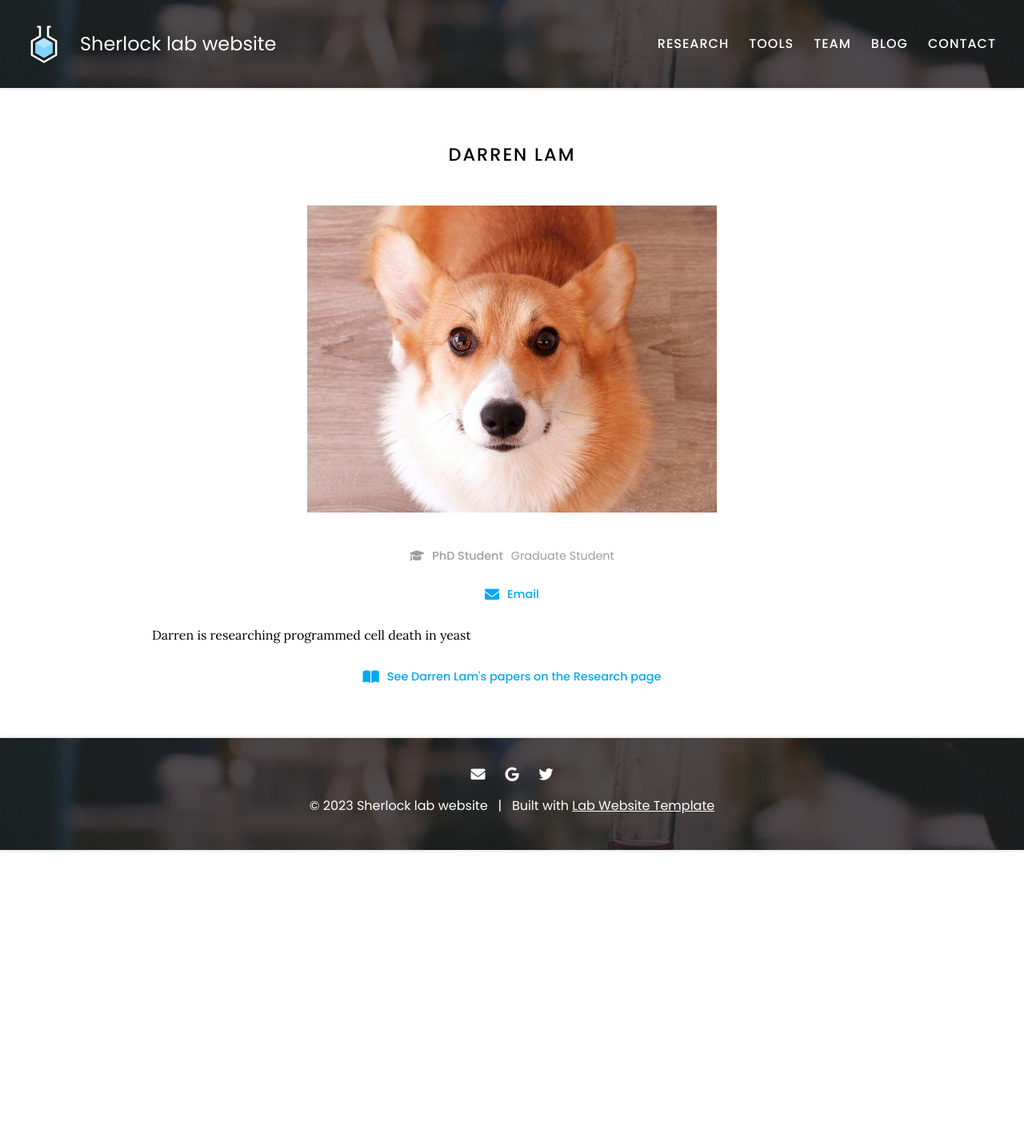
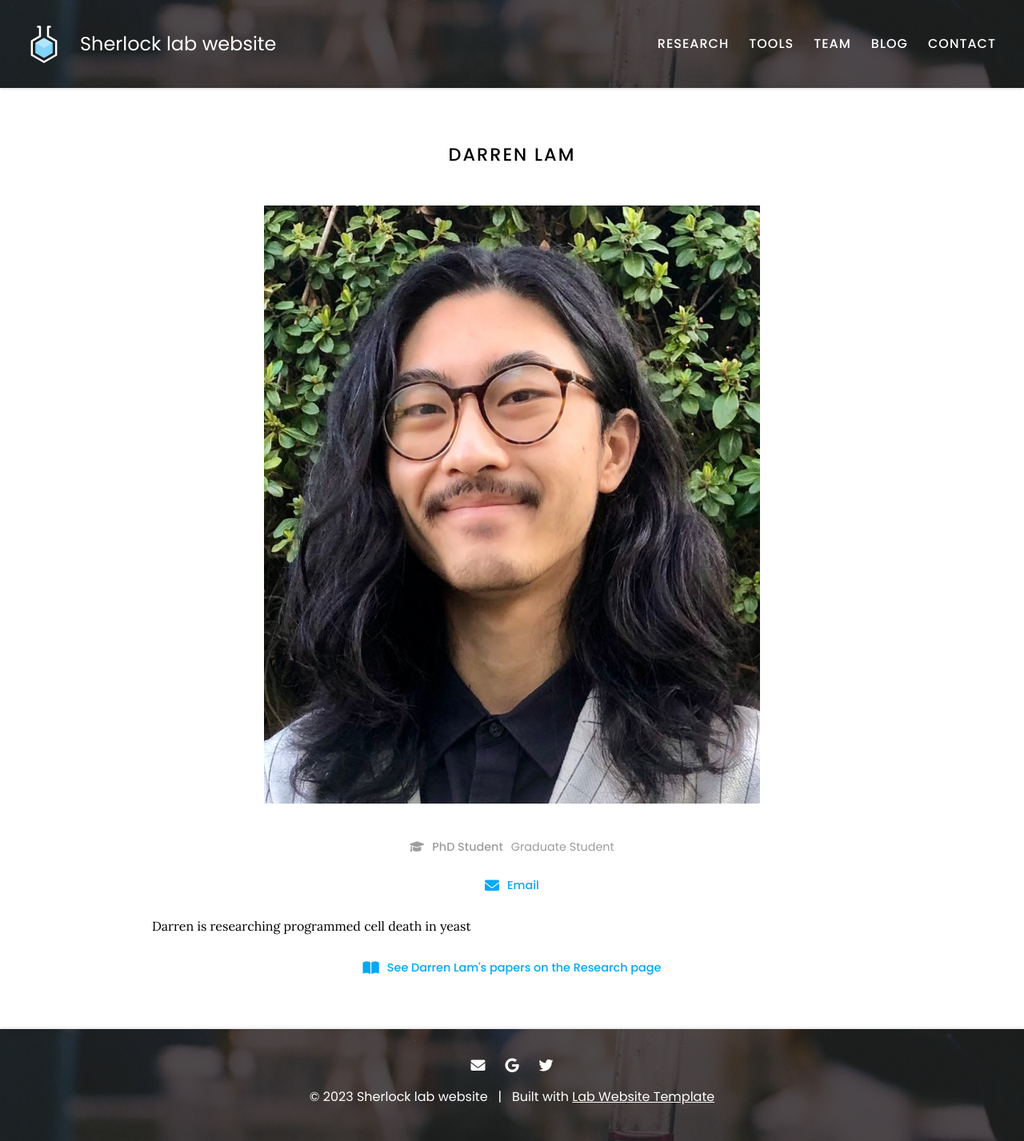
Before and after one commit to gsherloc/sherlock_lab, a Jekyll site: the page built from _members/darren-lam.md, in a window 1280 px wide. Shown: the whole page at 80% size. Built offline with Jekyll 4.4.1, drawn with Linux system fonts in a browser that asks for light colours; before the commit the page ends 1063 px from its top, so only the background shows below that.

Commit message:
Update darren-lam.md

```diff
--- a/_members/darren-lam.md
+++ b/_members/darren-lam.md
@@ -1,6 +1,6 @@
 ---
 name: Darren Lam
-image: images/member.jpg
+image: images/darren_lam.jpg
 description: Graduate Student
 role: phd
 aliases:
```
